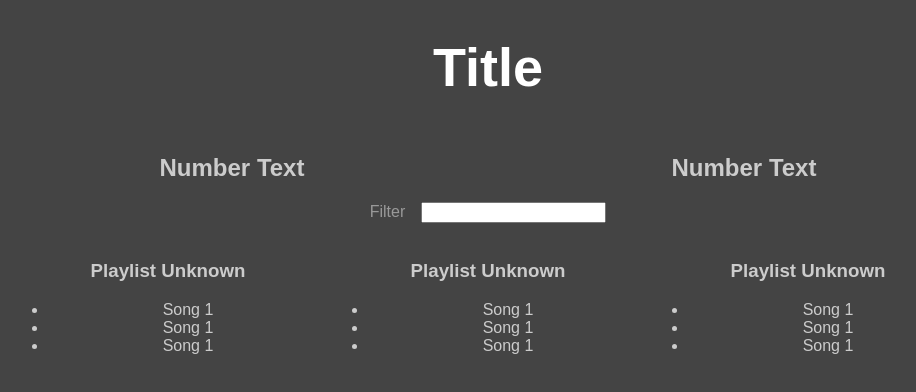
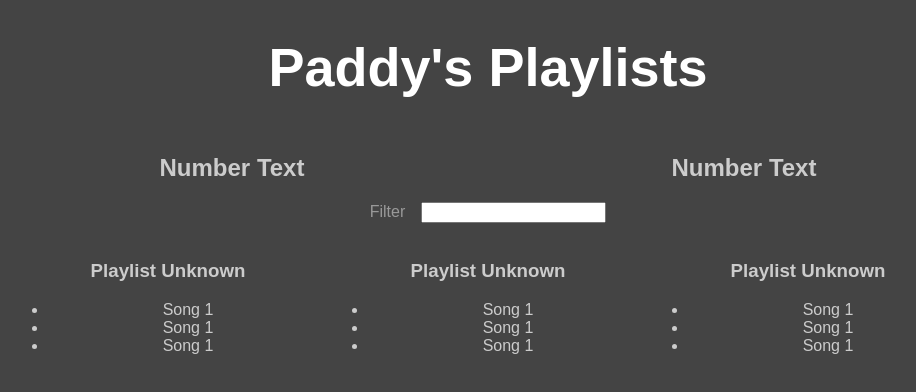
Before and after one commit to tpatrickmcdermott/playlist-app, a React (Create React App) app: page / in a window 1280 px wide. Shown: the top 392 px of the page, without its empty margins (152-1068 px from the left). Built offline with nearby package versions, Linux system fonts and the light colour scheme.

Commit message:
adding fake server data

```diff
--- a/src/App.js
+++ b/src/App.js
@@ -2,11 +2,8 @@
 (1) Add defaultStyle Object, so we can use object spread operator
     (this is a Facebook proposal -- not yet finalized in JSNext)
 (2) Create git repository
-
-
-
+(3) The rest should be covered by git
 */
-
 
 import React, { Component } from 'react';
 // import logo from './logo.svg';
@@ -15,13 +12,19 @@ import './App.css';
 // let defaultTextColor = "#ccc";
 let defaultStyle = {
   color: "#ccc",
-}
+};
+let fakeServerData = {
+  user: {
+    name: 'Paddy'
+  }
+};
+let test = "freddy"
 
 class App extends Component {
   render() {
     return (
       <div className="App">
-        <h1 style={{color: "#fff"}}>Title</h1>
+        <h1 style={{color: "#fff"}}>{fakeServerData.user.name}&apos;s Playlists</h1>
         <Aggregate></Aggregate>
         <Aggregate></Aggregate>
         <Filter />
```
